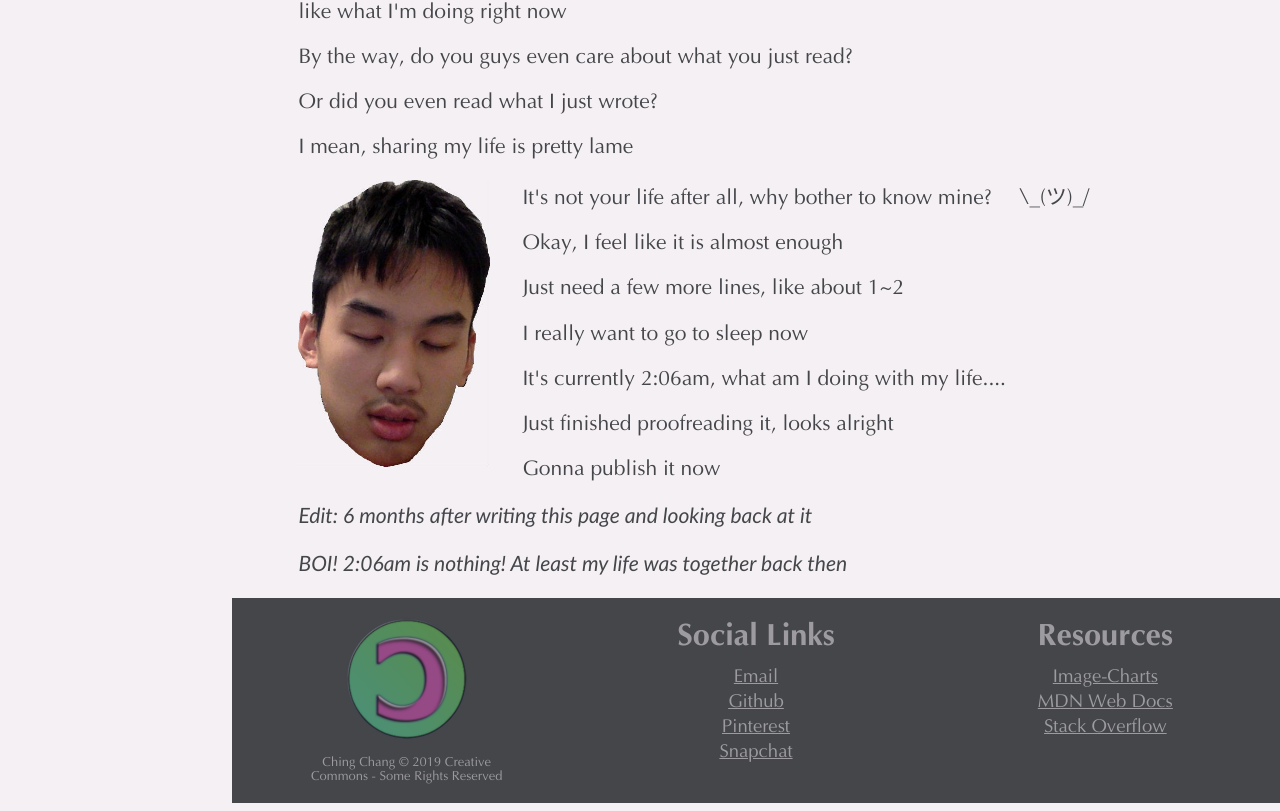
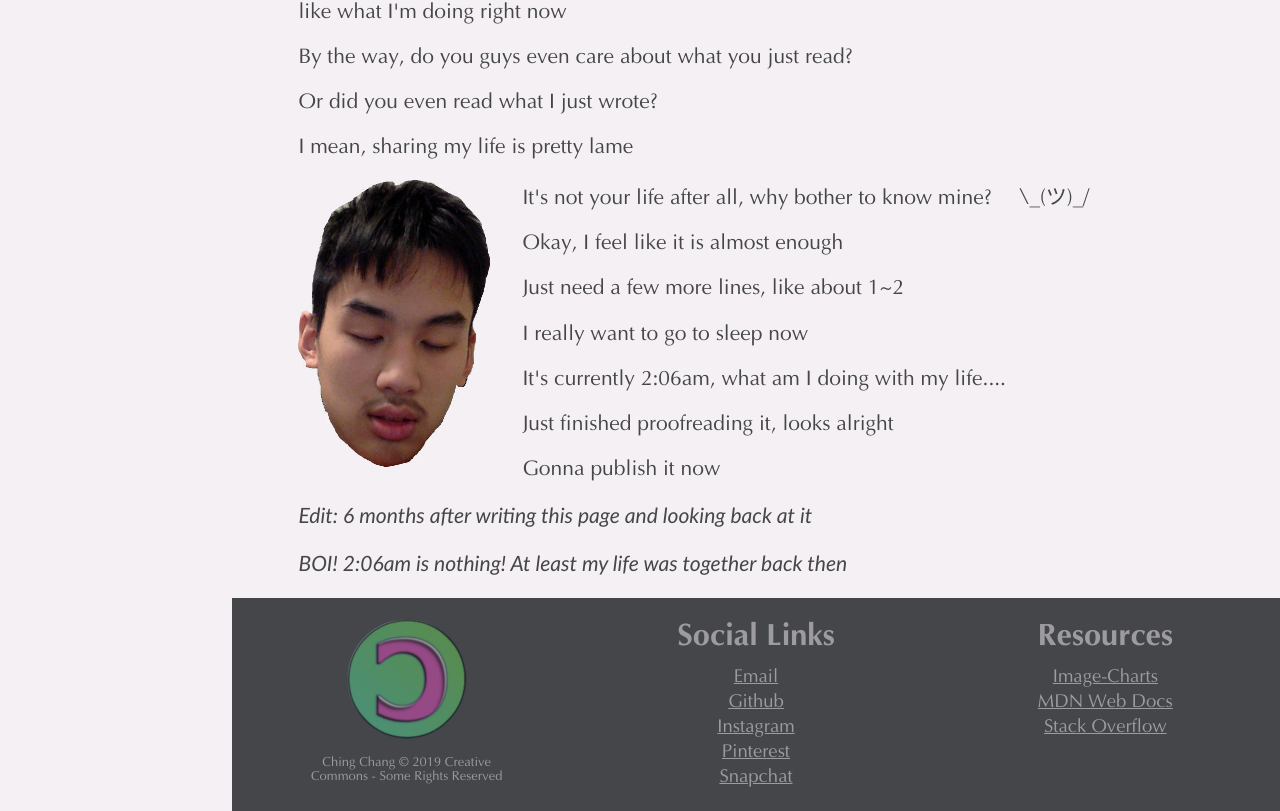
Before and after one commit to ChingChang9/Personal-Website, a Vue app: page / in a window 1280 px wide. Shown: the part 1797-2608 px from the top of the page. Built offline with nearby package versions, Linux system fonts and the light colour scheme.

Commit message:
added instagram to footer

```diff
--- a/src/App.vue
+++ b/src/App.vue
@@ -29,6 +29,7 @@
           <div class="title">Social Links</div>
           <a href="mailto:chingtheprogrammer@icloud.com" draggable="false">Email</a>
           <a href="https://github.com/ChingChang9" target="_blank" draggable="false">Github</a>
+          <a href="https://www.instagram.com/chingchang.9/" target="_blank" draggable="false">Instagram</a>
           <a href="https://www.pinterest.ca/ChingChang9" target="_blank" draggable="false">Pinterest</a>
           <router-link :to="require('@/assets/snapchat.jpg')" target="_blank" draggable="false">Snapchat</router-link>
         </div>
```
